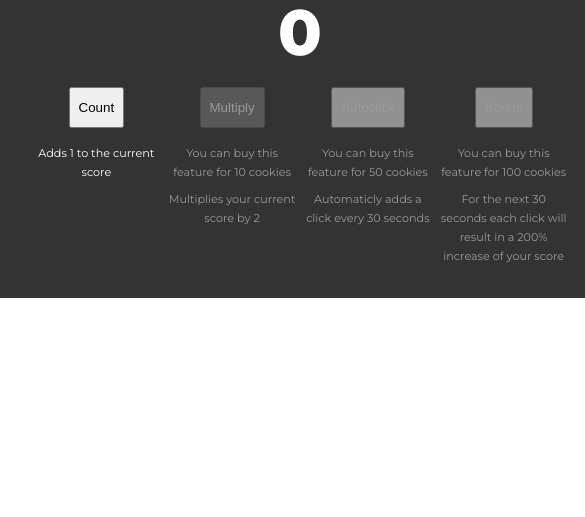
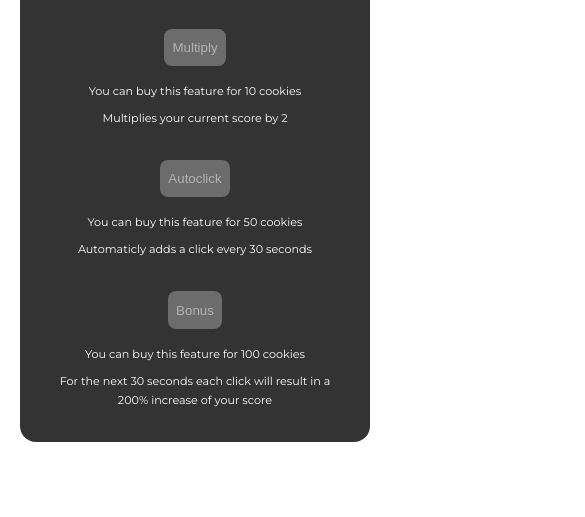
Before and after one commit to jelle-vdp/js-cookie-counter, a plain HTML site: page index.html in a window 390 px wide. Shown: the part 327-844 px from the top of the page, 585 px wide, since content can reach past the window. Drawn offline with Linux system fonts and the light colour scheme.

Commit message:
made site responsive, removed the disabled classname occurancies

```diff
--- a/index.html
+++ b/index.html
@@ -18,22 +18,22 @@
                 </button>
                 <span class="btn-explanation">Adds 1 to the current score</span>
             </div>
-            <div class="buttons-wrapper__button buttons-wrapper__button--disabled">
+            <div class="buttons-wrapper__button">
                 <button id="btn-multiply" disabled>
                 Multiply
                 </button>
                 <span class="btn-cost">You can buy this feature for <span id="cost-multiply">10</span> cookies</span>
                 <span class="btn-explanation">Multiplies your current score by 2</span>
             </div>
-            <div class="buttons-wrapper__button buttons-wrapper__button--disabled">
-                <button id="btn-autoclick">
+            <div class="buttons-wrapper__button">
+                <button id="btn-autoclick" disabled>
                     Autoclick
                 </button>
                 <span class="btn-cost">You can buy this feature for 50 cookies</span>
                 <span class="btn-explanation">Automaticly adds a click every 30 seconds</span>
             </div>
-            <div class="buttons-wrapper__button buttons-wrapper__button--disabled">
-                <button id="btn-bonus">
+            <div class="buttons-wrapper__button">
+                <button id="btn-bonus" disabled>
                     Bonus
                 </button>
                 <span class="btn-cost">You can buy this feature for 100 cookies</span>
--- a/script.js
+++ b/script.js
@@ -1,4 +1,5 @@
 let score = 0;
+let boost = false;
 
 const scoreEl = document.getElementById("score");
 
@@ -11,32 +12,24 @@ const costMultiplyEl = document.getElementById("cost-multiply");
 
 let costMultiply = +costMultiplyEl.innerText;
 
-let boost = false;
-
 const updateScore = () => {
         scoreEl.innerText = score;
 
     if  (score >= costMultiply){
-        btnMultiply.parentElement.classList.remove("buttons-wrapper__button--disabled");
         btnMultiply.disabled = false;
     } else {
-        btnMultiply.parentElement.classList.add("buttons-wrapper__button--disabled");
         btnMultiply.disabled = true;
     }
 
     if  (score >= 50){
-        btnAutoclick.parentElement.classList.remove("buttons-wrapper__button--disabled");
         btnAutoclick.disabled = false;
     } else {
-        btnAutoclick.parentElement.classList.add("buttons-wrapper__button--disabled");
         btnAutoclick.disabled = true;
     }
 
     if  (score >= 100){
-        btnBonus.parentElement.classList.remove("buttons-wrapper__button--disabled");
         btnBonus.disabled = false;
     } else {
-        btnBonus.parentElement.classList.add("buttons-wrapper__button--disabled");
         btnBonus.disabled = true;
     }
 }
--- a/style.scss
+++ b/style.scss
@@ -21,8 +21,8 @@ body {
 
 main {
     margin:auto;
-    min-width: 600px;
-    max-height:500px;
+    max-width: 1000px;
+    width:100%;
     background: $color-black;
     color: $color;
     padding:2rem;
@@ -30,6 +30,16 @@ main {
     flex-direction: column;
     text-align:center;
     line-height: 1.7;
+    border-radius: 1rem;
+
+        @media (max-width:1040px){
+            margin: auto 20px;
+        }
+
+
+    h1 {
+        line-height:1.1;
+    }
 
     #score {
         font-size:4rem;
@@ -39,17 +49,52 @@ main {
     .buttons-wrapper {
         display:flex;
         justify-content: space-between;
+        flex-wrap: wrap;
+
+        @media (max-width:600px){
+            flex-direction:column;
+        }
 
         .buttons-wrapper__button {
             display:flex;
             flex-direction: column;
-            width:24%;
+
+            @media (min-width:1040px){
+                width:calc(25% - 4rem);
+            }
+
+
+            @media (max-width:1040px) and (min-width:600px){
+                width:calc(50% - 1rem);
+
+
+                &:nth-child(1), &:nth-child(2) {
+                    margin-bottom:2rem;
+                }
+            }
+
+            @media (max-width:600px){
+                &:not(:last-child){
+                    margin-bottom:2rem;
+                }
+            }
 
             button {
                 padding:0.7rem 0.5rem;
                 display: inline-block;
                 margin:0 auto 1rem auto;
+                border-radius: 0.5rem;
                 cursor: pointer;
+                border-width: 0px;
+
+                &:not(:disabled):hover {
+                    background: darken($color, 20%);
+                }
+
+                &:disabled {
+                    color: darken($color, 30%);
+                    cursor: not-allowed;
+                }
             }
 
             > span {
@@ -59,15 +104,6 @@ main {
                     margin-bottom:0.5rem;
                 }
             }
-
-            &.buttons-wrapper__button--disabled {
-                opacity:0.5;
-
-                button {
-                    cursor:not-allowed;
-                    color:#fff;
-                }
-            }
         }
     }
 }
```
Also changed, not shown: style.css, 1 other file.
